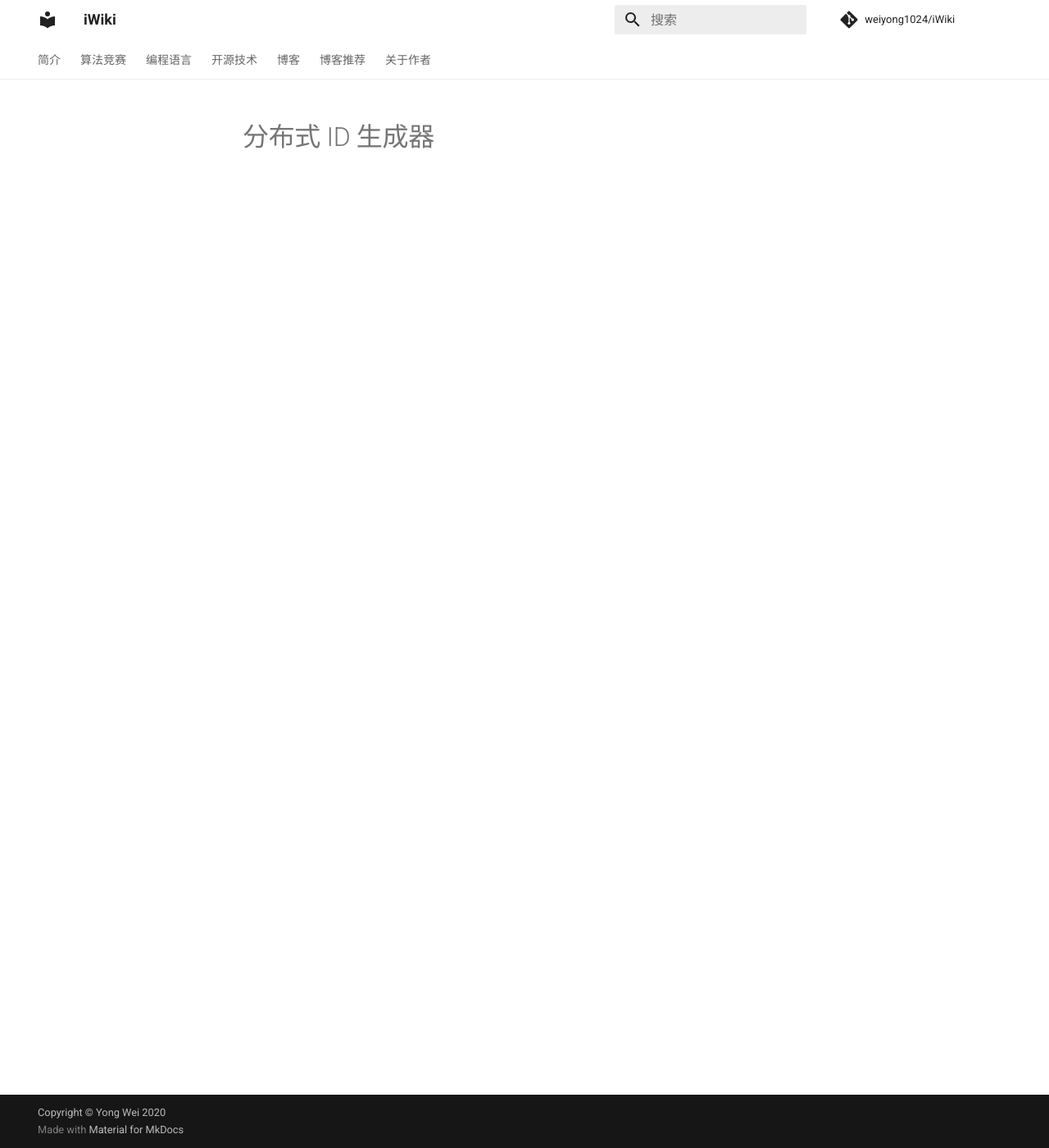
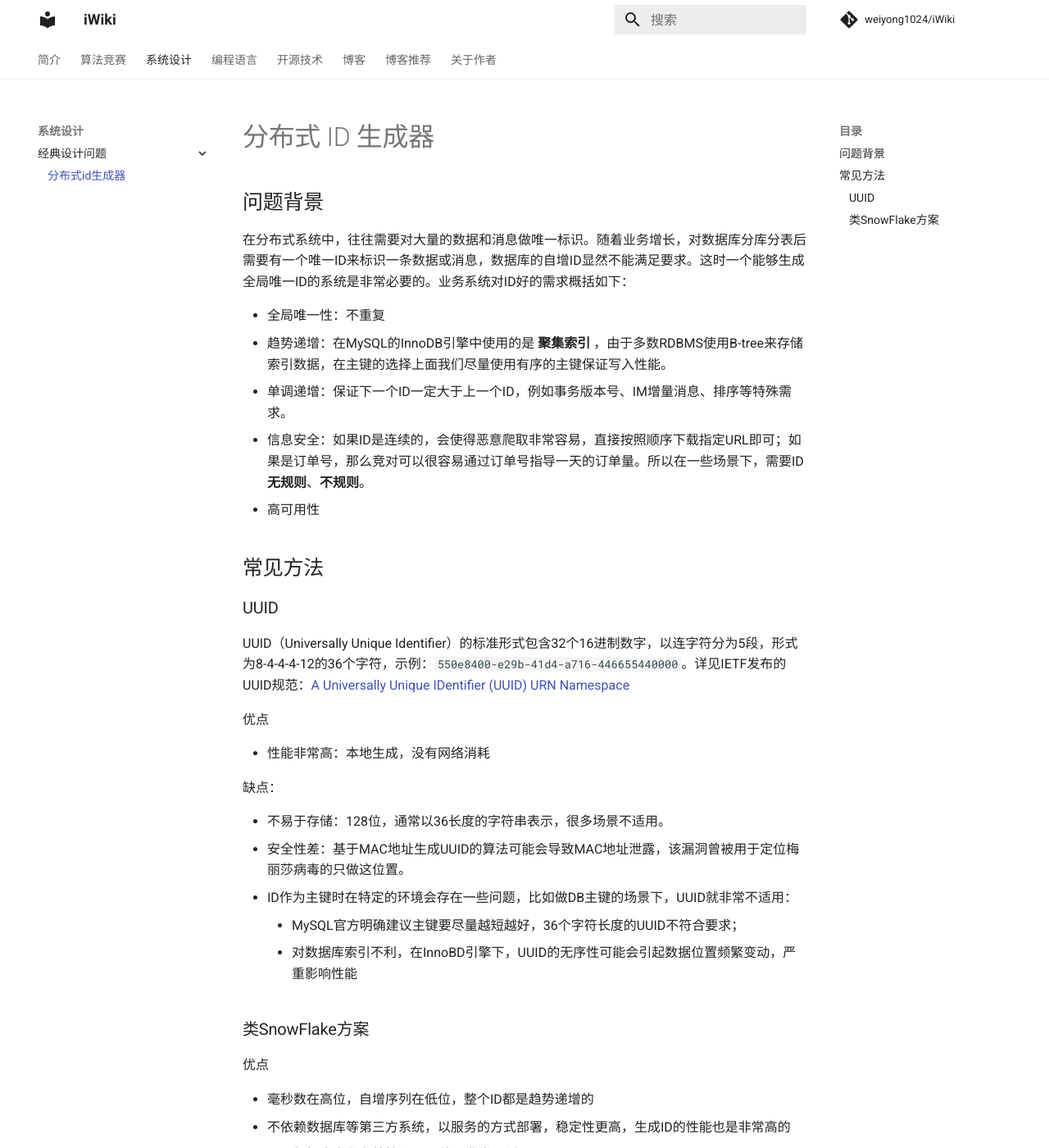
Before and after one commit to weiyong1024/iWiki, an MkDocs documentation site: the page built from docs/system_design/classic_problems/distributed_id_generator.md, in a window 1280 px wide and 1400 px high. Shown: the whole window at 82% size. Built offline with MkDocs 1.6.1 and Material for MkDocs 9.7.7, drawn with Linux system fonts in a browser that asks for light colours; comment, search, counter and statistics services are not loaded; some of the changed text lies outside the part shown.

Commit message:
update from mac

```diff
--- a/docs/system_design/classic_problems/distributed_id_generator.md
+++ b/docs/system_design/classic_problems/distributed_id_generator.md
@@ -1 +1,41 @@
 # 分布式 ID 生成器
+
+## 问题背景
+
+在分布式系统中，往往需要对大量的数据和消息做唯一标识。随着业务增长，对数据库分库分表后需要有一个唯一ID来标识一条数据或消息，数据库的自增ID显然不能满足要求。这时一个能够生成全局唯一ID的系统是非常必要的。业务系统对ID好的需求概括如下：
+
+- 全局唯一性：不重复
+- 趋势递增：在MySQL的InnoDB引擎中使用的是 **聚集索引** ，由于多数RDBMS使用B-tree来存储索引数据，在主键的选择上面我们尽量使用有序的主键保证写入性能。
+- 单调递增：保证下一个ID一定大于上一个ID，例如事务版本号、IM增量消息、排序等特殊需求。
+- 信息安全：如果ID是连续的，会使得恶意爬取非常容易，直接按照顺序下载指定URL即可；如果是订单号，那么竞对可以很容易通过订单号指导一天的订单量。所以在一些场景下，需要ID **无规则**、**不规则**。
+- 高可用性
+
+## 常见方法
+
+### UUID
+
+UUID（Universally Unique Identifier）的标准形式包含32个16进制数字，以连字符分为5段，形式为8-4-4-4-12的36个字符，示例：`550e8400-e29b-41d4-a716-446655440000`。详见IETF发布的UUID规范：[A Universally Unique IDentifier (UUID) URN Namespace](https://www.ietf.org/rfc/rfc4122.txt)
+
+优点
+
+- 性能非常高：本地生成，没有网络消耗
+
+缺点：
+
+- 不易于存储：128位，通常以36长度的字符串表示，很多场景不适用。
+- 安全性差：基于MAC地址生成UUID的算法可能会导致MAC地址泄露，该漏洞曾被用于定位梅丽莎病毒的只做这位置。
+- ID作为主键时在特定的环境会存在一些问题，比如做DB主键的场景下，UUID就非常不适用：
+    - MySQL官方明确建议主键要尽量越短越好，36个字符长度的UUID不符合要求；
+    - 对数据库索引不利，在InnoBD引擎下，UUID的无序性可能会引起数据位置频繁变动，严重影响性能
+
+### 类SnowFlake方案
+
+优点
+
+- 毫秒数在高位，自增序列在低位，整个ID都是趋势递增的
+- 不依赖数据库等第三方系统，以服务的方式部署，稳定性更高，生成ID的性能也是非常高的
+- 可以根据自身业务特性分配bit位，非常灵活
+
+缺点
+
+- 强依赖机器时钟，如果机器上时钟回拨，会导致发号重复或者服务处于不可用状态
--- a/mkdocs.yml
+++ b/mkdocs.yml
@@ -67,7 +67,7 @@ nav:
       - 二分图匹配: competitive_programming/graph_theory/bipartite_matching.md
     - 大数据算法:
       - 布隆过滤器: competitive_programming/big_data/bloom_filter.md
-  # - 系统设计:
+  - 系统设计:
   #   - 面向对象基础:
   #     - 对象与接口: system_design/object_oriented/object_and_interface.md
   #     - 算法拆分 - 分离步骤: system_design/object_oriented/split_steps.md
@@ -75,8 +75,8 @@ nav:
   #     - 接口组合: system_design/object_oriented/compose_interfaces.md
   #     - 增加抽象层级: system_design/object_oriented/add_layers.md
   #     - 【附录】UML图介绍: system_design/object_oriented/UML101.md
-  #   - 经典设计问题:
-  #     - 分布式id生成器: system_design/classic_problems/distributed_id_generator.md
+    - 经典设计问题:
+      - 分布式id生成器: system_design/classic_problems/distributed_id_generator.md
   - 编程语言:
     - C++:
       - 基础梳理: languages/cpp/basic.md
```
Also changed, not shown: docs/data_base/index.md (added, +3 -0 lines).
